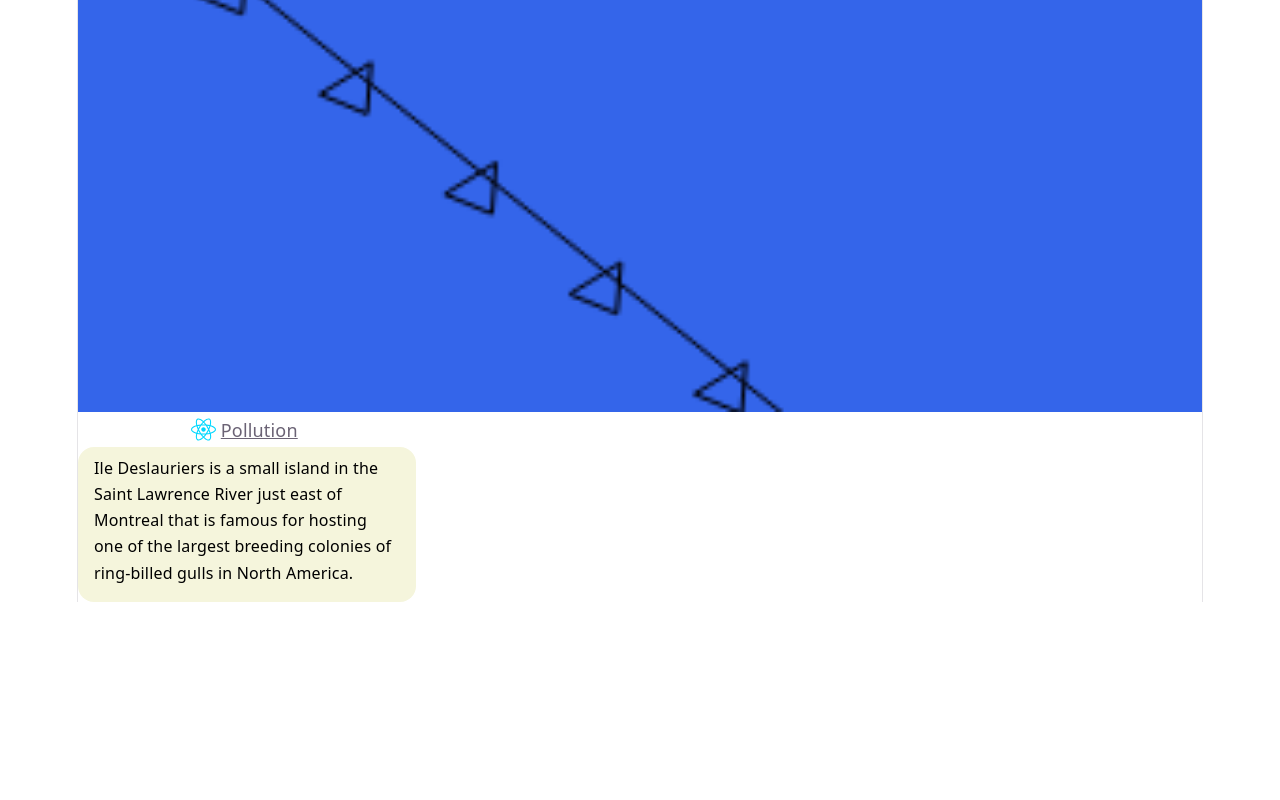
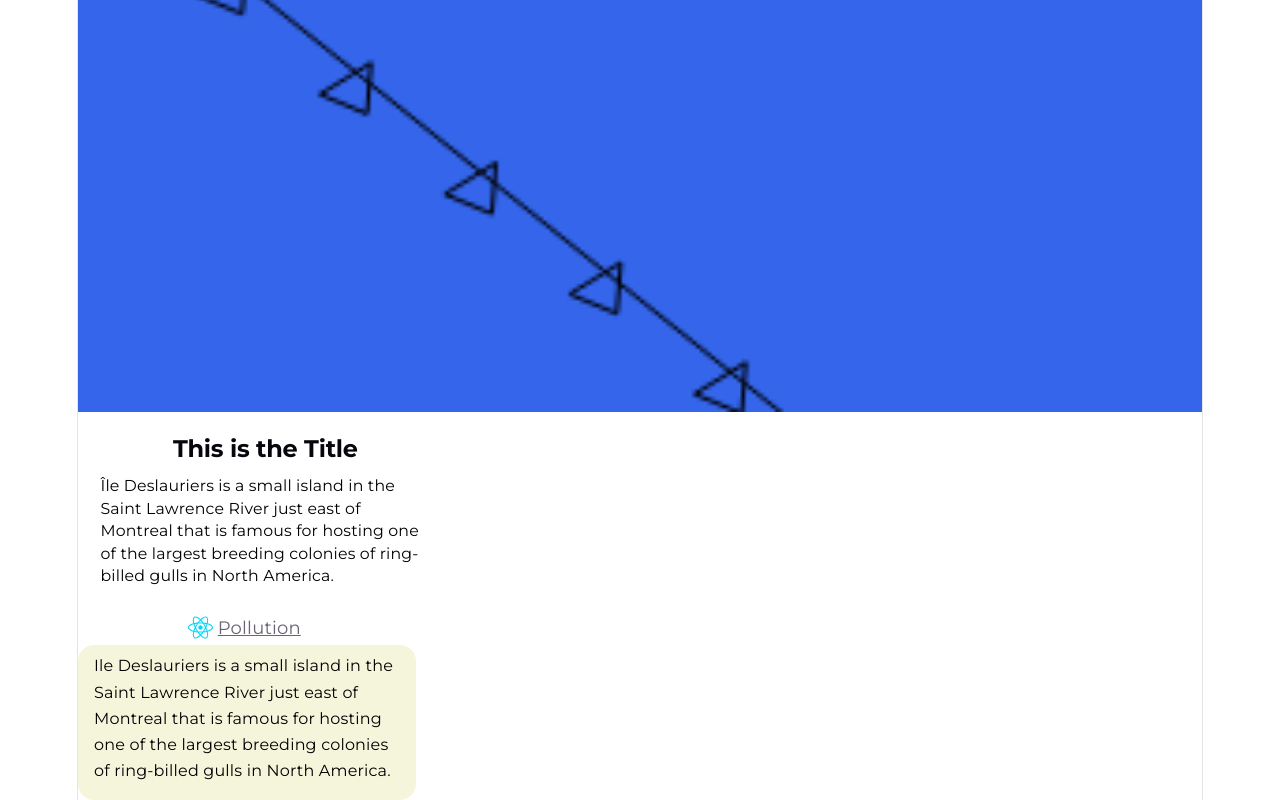
Before and after one commit to Jimmy-Le/CART470Project, a React (Vite) app in the folder interactive-map-app/: page / in a window 1280 px wide. Shown: the part 507-1307 px from the top of the page. Before the commit the page ends 1109 px from the top, so only its background shows below. Built offline with nearby package versions, Linux system fonts and the light colour scheme; no server answers.

Commit message:
Island information component is done!
There's a title and a description

```diff
--- a/interactive-map-app/index.html
+++ b/interactive-map-app/index.html
@@ -3,6 +3,12 @@
   <head>
     <meta charset="UTF-8" />
     <link rel="icon" type="image/svg+xml" href="/favicon.svg" />
+    <!--Google fonts stuff-->
+    <link rel="preconnect" href="https://fonts.googleapis.com">
+    <link rel="preconnect" href="https://fonts.gstatic.com" crossorigin>
+    <link
+      href="https://fonts.googleapis.com/css2?family=Montserrat:ital,wght@0,100..900;1,100..900&family=Outfit:wght@100..900&display=swap"
+      rel="stylesheet">
     <meta name="viewport" content="width=device-width, initial-scale=1.0" />
     <title>interactive-map-app</title>
   </head>
--- a/interactive-map-app/src/App.css
+++ b/interactive-map-app/src/App.css
@@ -1,4 +1,20 @@
 @import "tailwindcss";
+
+
+/*Making the font Montserrat for everything lol*/
+ p, a{
+  font-family: "Montserrat", sans-serif;
+  font-optical-sizing: auto;
+  font-weight: 400;
+  font-style: normal;
+}
+h1,h2{
+  font-family: "Montserrat", sans-serif;
+  font-optical-sizing: auto;
+  font-weight: bold;
+  font-style: normal;
+}
+
 
 .counter {
   font-size: 16px;
--- /dev/null
+++ b/interactive-map-app/src/components/ComponentIslandInformation.jsx
@@ -0,0 +1,34 @@
+import { useEffect, useState } from "react";
+import "../App.css";
+
+function IslandInformation() {
+
+  // The variable and Setter function. useState([Default Value])
+  const [title, setTitle] = useState(["This is the Title"]);
+  const [description, setDescription] = useState(["Île Deslauriers is a small island in the Saint Lawrence River just east of Montreal that is famous for hosting one of the largest breeding colonies of ring-billed gulls in North America."]);
+
+  // Example: Timers, Fetching Data from the database, subscribing to events. This is optional, feel free to remove.
+  useEffect(() => {
+  }, []);
+
+  // You can make functions inside of here
+  // function newFunction(){
+  //   setVariable("John Doe");
+  // };
+
+  // Put HTML in here. Whatever is in here will render on screen when the component is called.
+  // Variables are called using {variable_name}
+  return (
+      <div class="w-1/3 min-w-75">
+          <h2 class="pt-5 font-900">
+             {title}
+          </h2>
+          <p class="text-left p-5 pt-1 text-black text-sm">
+            {description}
+          </p>
+      </div>
+  );
+}
+
+// Export using the same name as the Function name.
+export default IslandInformation;
--- a/interactive-map-app/src/main.jsx
+++ b/interactive-map-app/src/main.jsx
@@ -6,12 +6,14 @@ import TaskList from './components/Database.jsx'
 import InformationalComponent from './components/InformationalComponent.jsx'
 //getting my connections stuff
 import Canvas from './components/connectionLines.jsx'
+import IslandInformation from './components/ComponentIslandInformation.jsx'
 
 createRoot(document.getElementById('root')).render(
   <StrictMode>
     {/* <App /> */}
     <TaskList />
     <Canvas />
+    <IslandInformation />
     <InformationalComponent />
   </StrictMode>,
 )
```
Also changed, not shown: 1 other file (tests, documents, lock files or other folders).
